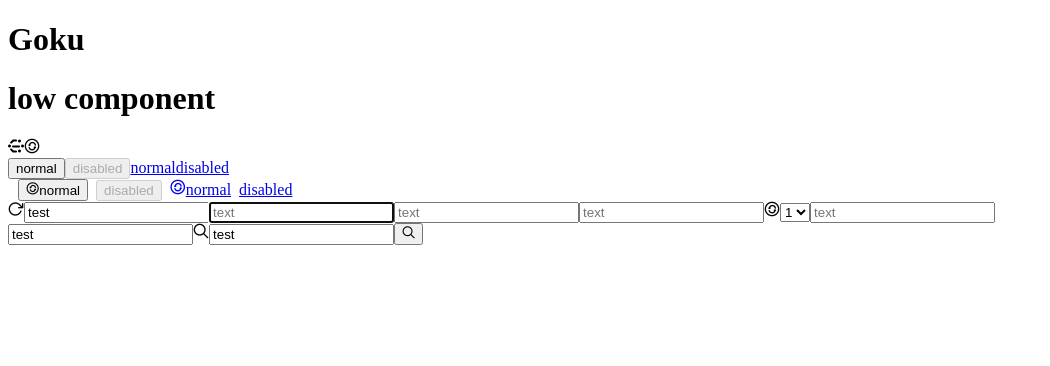
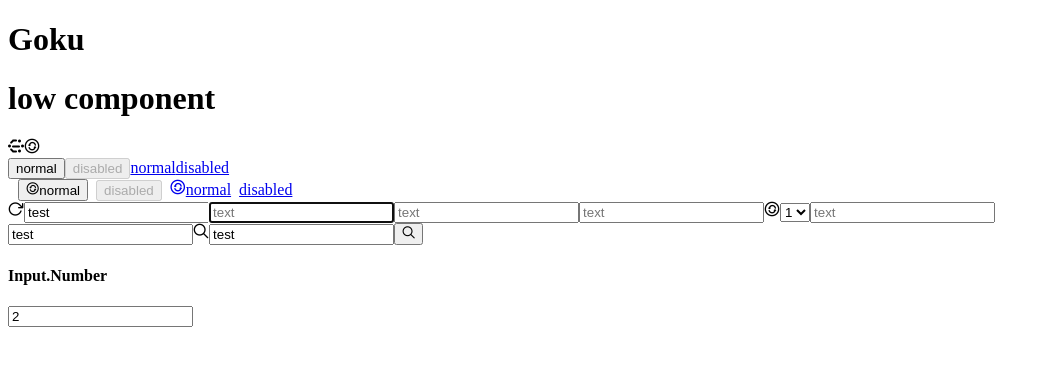
Before and after one commit to poplark/Goku, a React app: page / in a window 1280 px wide. Shown: the top 366 px of the page, without its empty margins (0-1050 px from the left). Built offline with nearby package versions, Linux system fonts and the light colour scheme.

Commit message:
init input.number component

```diff
--- a/example/js/components/input/index.jsx
+++ b/example/js/components/input/index.jsx
@@ -5,7 +5,8 @@
     constructor(props) {
         super(props);
         this.state = {
-            inputValue: null
+            inputValue: null,
+            inputNumber: 2
         }
     }
     handleClick = e => {
@@ -34,10 +35,17 @@
         this.inputSearch.select();
     }
 
+    handleNumberChange = val => {
+        console.log('number changed ', val, ' type: ', typeof val);
+        this.setState({
+            inputNumber: val
+        })
+    }
+
     render() {
         let reloadIcon = <Icon type="reload"/>;
         let refreshIcon = <Icon type="refresh" onClick={this.handleRefresh}/>;
-        let { inputValue } = this.state;
+        let { inputValue, inputNumber } = this.state;
 
         return (
             <div>
@@ -77,6 +85,12 @@
                         onSearch={this.handleSearch}
                         enterButton={true}/>
                 </div>
+                <div>
+                    <h4>Input.Number</h4>
+                    <Input.Number defaultValue={1}
+                        value={inputNumber}
+                        onChange={this.handleNumberChange}/>
+                </div>
             </div>
         )
     }
--- /dev/null
+++ b/src/components/input/Number.jsx
@@ -0,0 +1,245 @@
+import React, { Component } from 'react';
+import PropTypes from 'prop-types';
+import classNames from 'classnames';
+import omit from 'omit.js';
+
+import { getPrecision } from '../../utils/precision';
+import Input, { InputPropTypes } from './Input';
+import Icon from '../icon';
+import Button from '../button';
+
+/**
+ * When click and hold on a button - the speed of auto changin the value.
+ */
+const SPEED = 200;
+
+/**
+ * When click and hold on a button - the delay before auto changin the value.
+ */
+const DELAY = 600;
+
+export default class InputNumber extends Component {
+    static propTypes = Object.assign({}, InputPropTypes, {
+        min: PropTypes.number,
+        max: PropTypes.number,
+        step: PropTypes.number,
+        precision: PropTypes.number,
+        defaultValue: PropTypes.number,
+        value: PropTypes.number,
+        formatter: PropTypes.func,
+        parser: PropTypes.func,
+    })
+
+    static defaultProps = {
+        prefixCls: 'goku-input-number',
+        min: -Infinity,
+        max: Infinity,
+        step: 1,
+        formatter: (val) => (val),
+        parser: (val) => (val.replace(/[^\w.-]+/g, ''))
+    }
+
+    focus() {
+        this.input.focus();
+    }
+    blur() {
+        this.input.blur();
+    }
+    select() {
+        this.input.select();
+    }
+
+    constructor(props) {
+        super(props);
+        let value = 0;
+        if('value' in props) {
+            value = props.value;
+        } else if('defaultValue' in props) {
+            value = props.defaultValue;
+        }
+        value = this.getValidValue(value);
+        if(value !== props.value) {
+            props.onChange && props.onChange(value);
+        }
+        const { formatter, parser } = this.props;
+        this.state = {
+            viewValue: this.getViewValue(value, formatter),
+            inputValue: value
+        }
+    }
+    getMaxPrecision(value) {
+        if('precision' in this.props) {
+            return this.precision;
+        }
+        const { step } = this.props;
+        const stepPrecision = getPrecision(step);
+        const valuePrecision = getPrecision(value);
+        return Math.max(valuePrecision, stepPrecision);
+    }
+    getPrecisionFactor(value) {
+        const precision = this.getMaxPrecision(value);
+        return Math.pow(10, precision);
+    }
+
+    isInvalidInput(val) {
+        // wrong format
+        return (
+            isNaN(val) ||
+            val === '' ||
+            val === null ||
+            (val && val.toString().indexOf('.') === val.toString().length - 1) || // '1.' '1x' 'xx' '' => are not complete numbers
+            /\.\d*0$/.test(val) || // '1.0' '1.00'  => may be a inputing number
+            val.length > 16 // val.length > 16 => prevent input large number will became Infinity
+        )
+    }
+    toNumber(val) {
+        let result;
+        if('number' === typeof val) {
+            result = val;
+        } else {
+            const precision = this.getMaxPrecision(val);
+            result = Number(Number(val).toFixed(precision));
+        }
+        return result;
+    }
+    getValidValue(val) {
+        let result = this.toNumber(val);
+        const { min, max } = this.props;
+        if(result < min) {
+            result = min;
+        }
+        if(result > max) {
+            result = max;
+        }
+        return result;
+    }
+
+    getViewValue(value, formatter) {
+        let result = value;
+        if(formatter && 'function' === typeof formatter) {
+            result = formatter(value);
+        }
+        return result;
+    }
+    getInputValue(formattedValue, parser) {
+        let result = formattedValue;
+        if(parser && 'function' === typeof parser) {
+            result = parser(formattedValue);
+        }
+        return result;
+    }
+
+    componentWillReceiveProps(nextProps) {
+        let { value, formatter, parser } = nextProps;
+        if(value !== this.props.value) {
+            let validValue = this.getValidValue(value);
+            if(value !== validValue) {
+                nextProps.onChange && nextProps.onChange(validValue);
+            }
+            this.setState({
+                viewValue: this.getViewValue(value, formatter),
+                inputValue: value
+            });
+        }
+    }
+    componentWillUnmount() {
+        // clear timer
+    }
+
+    get value() {
+        const { parser, value, onBlur } = this.props;
+        let result;
+        let inputValue = this.getInputValue(this.input.value, parser);
+        if(this.isInvalidInput(inputValue)) {
+            result = value;
+        } else {
+            result = this.toNumber(inputValue);
+        }
+        return result;
+    }
+
+    addStep(val) {
+        const { step, max } = this.props;
+        const precisionFactor = this.getPrecisionFactor(val);
+        let num = this.toNumber(val);
+        let result = (num * precisionFactor + step * precisionFactor) / precisionFactor;
+        if(result > max) {
+            result = max;
+        }
+        return result;
+    }
+    subtractStep(val) {
+        const { step, min } = this.props;
+        const precisionFactor = this.getPrecisionFactor(val);
+        let num = this.toNumber(val);
+        let result = (num * precisionFactor - step * precisionFactor) / precisionFactor;
+        if(result < min) {
+            result = min;
+        }
+        return result;
+    }
+
+    handleChange = e => {
+        let val = e.target.value;
+        const { parser, formatter, onChange } = this.props;
+        let inputValue = this.getInputValue(val, parser);
+        let viewValue = this.getViewValue(inputValue, formatter);
+        if(this.isInvalidInput(inputValue)) {
+            // do nothing
+        } else {
+            // update the value of outer
+            let value = this.getValidValue(this.toNumber(inputValue));
+            onChange && onChange(value);
+        }
+        this.setState({
+            inputValue,
+            viewValue
+        });
+    }
+    handleBlur = e => {
+        let val = this.input.value;
+        const { parser, formatter, value, onChange, onBlur } = this.props;
+        let inputValue = this.getInputValue(val, parser);
+        let viewValue = this.getViewValue(inputValue, formatter);
+        if(this.isInvalidInput(inputValue)) {
+            // restore the outer value
+            inputValue = value;
+            viewValue = this.getViewValue(inputValue, formatter);
+            onChange && onChange(value);
+        } else {
+            // valid input but the value is too big or too small
+            inputValue = this.getValidValue(inputValue);
+            viewValue = this.getViewValue(inputValue, formatter);
+        }
+        this.setState({
+            inputValue,
+            viewValue
+        });
+        onBlur && onBlur(e);
+    }
+    handleKeyDown = e => {
+    }
+    handleKeyUp = e => {
+    }
+
+    renderInput() {
+        const props = this.props;
+        const { viewValue, value } = this.state;
+
+        return (
+            <Input ref={ref=>this.input=ref}
+                value={viewValue}
+                onChange={this.handleChange}
+                onBlur={this.handleBlur}/>
+        )
+    }
+    renderAddBtn() {
+    }
+    renderSubtractBtn() {
+    }
+    render() {
+        const { prefix, suffix } = this.props;
+
+        return this.renderInput();
+    }
+}
--- a/src/components/input/index.jsx
+++ b/src/components/input/index.jsx
@@ -1,6 +1,8 @@
 import Input from './Input';
 import Search from './Search';
+import InputNumber from './Number'
 
 Input.Search = Search;
+Input.Number = InputNumber;
 
 export default Input;
```
